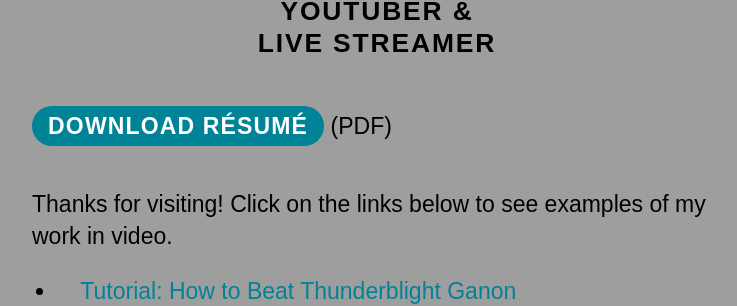
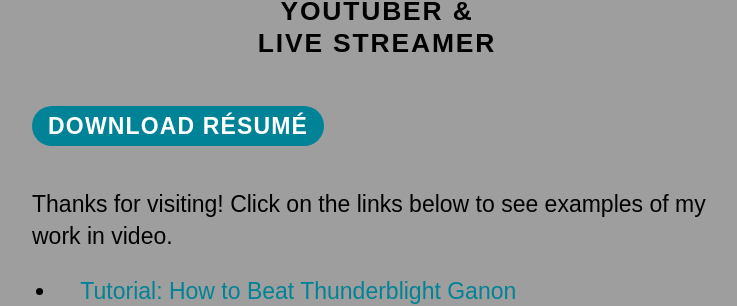
Before and after one commit to philphantastic/philphantastic.github.io, a Jekyll site: the page built from portfolio.html, in a window 1280 px wide. Shown: the part 254-560 px from the top of the page, without its empty margins (263-1000 px from the left). Built offline with Jekyll 4.4.1, drawn with Linux system fonts in a browser that asks for light colours.

Commit message:
Revise portfolio page

```diff
--- a/portfolio.html
+++ b/portfolio.html
@@ -2,7 +2,7 @@
 layout: default
 title: Portfolio
 ---
-<p style="margin-bottom:2rem;"><a href="{{ site.url }}/Phil_Wright_Resume.pdf" class="resume-download-button">DOWNLOAD RÉSUMÉ</a> (PDF)</p>
+<p style="margin-bottom:2rem;"><a href="{{ site.url }}/Phil_Wright_Resume.pdf" class="resume-download-button">DOWNLOAD RÉSUMÉ</a></p>
 
 <p>Thanks for visiting! Click on the links below to see examples of my work in video.</p>
 
```
